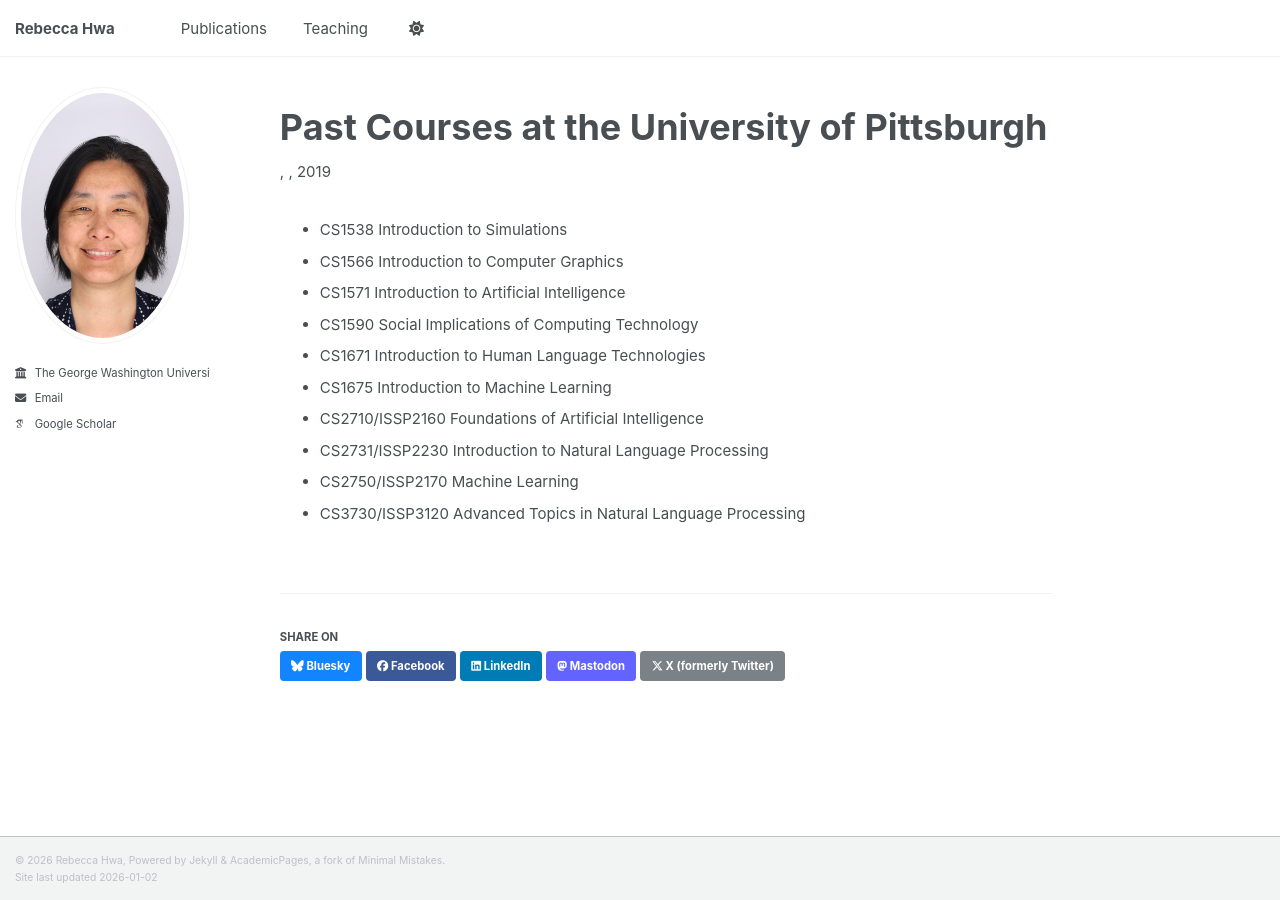
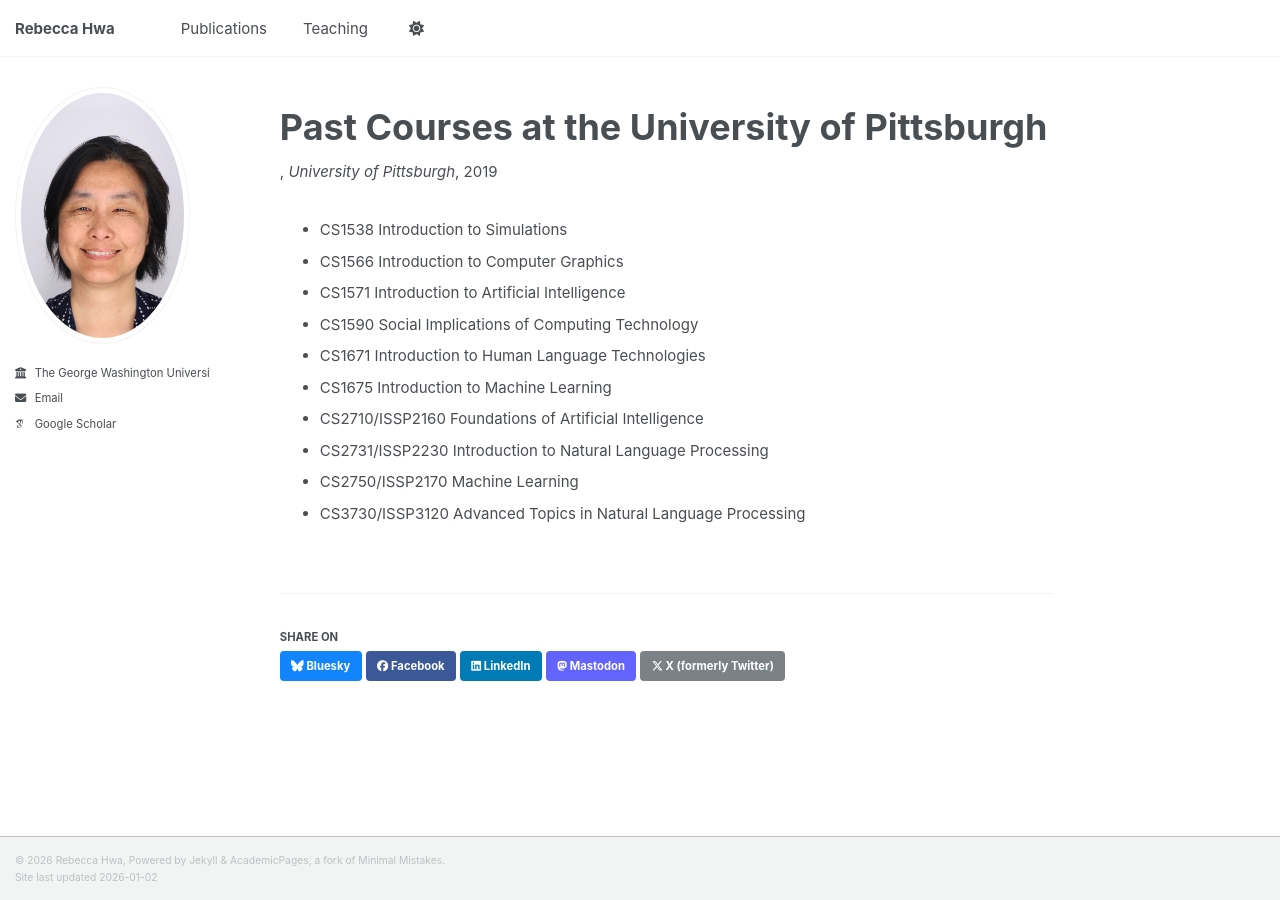
Before and after one commit to rebeccahwa/rebeccahwa.github.io, a Jekyll site: the page built from _teaching/2019-spring-teaching.md, in a window 1280 px wide. Built offline with Jekyll 4.4.1, drawn with Linux system fonts in a browser that asks for light colours; some web fonts are replaced; a script bundle is joined from its source files by our own code; library files that are not in the unit come from our copies.

Commit message:
Update 2019-spring-teaching.md

```diff
--- a/_teaching/2019-spring-teaching.md
+++ b/_teaching/2019-spring-teaching.md
@@ -1,8 +1,8 @@
 ---
 title: "Past Courses at the University of Pittsburgh"
-layout: single
-show_date: false
+collection: teaching
 permalink: /teaching/2019-spring-teaching
+venue: "University of Pittsburgh"
 date: 2019-04-30
 location: "Pittsburgh, USA"
 ---
```
